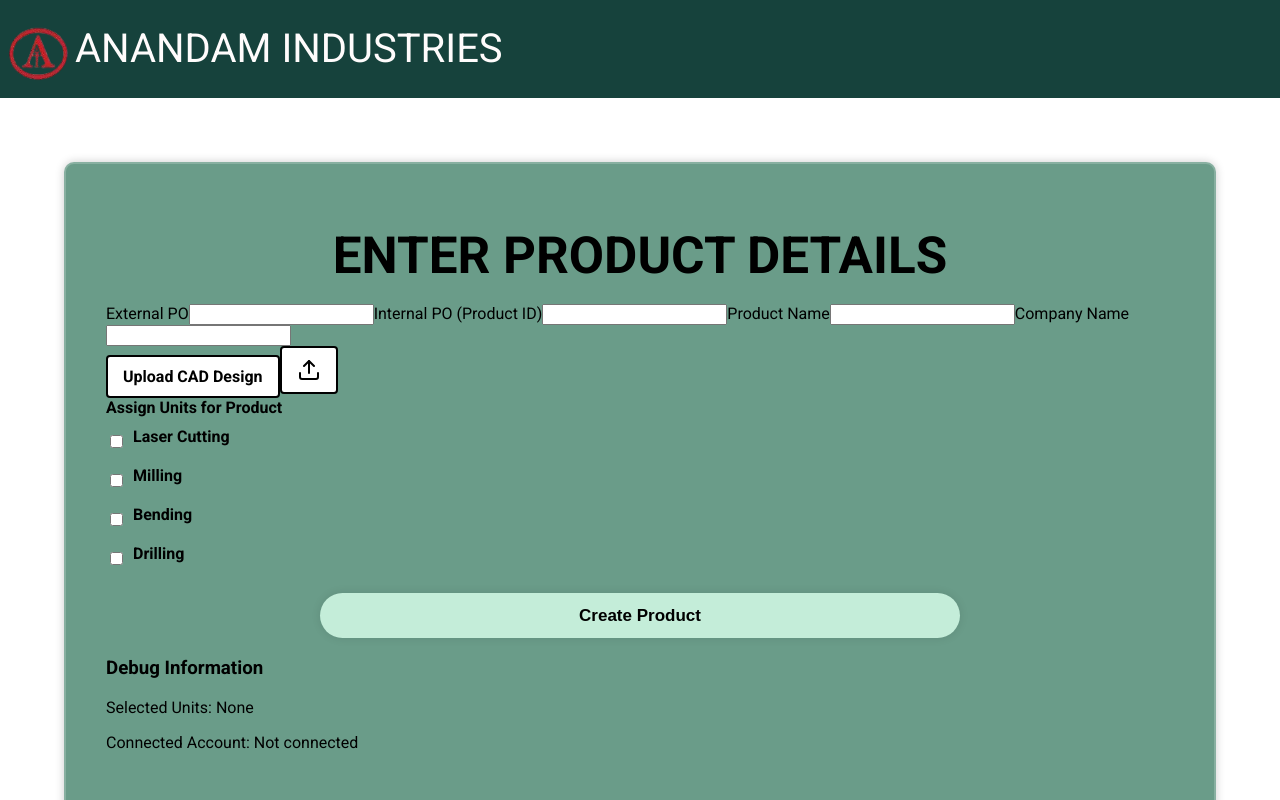
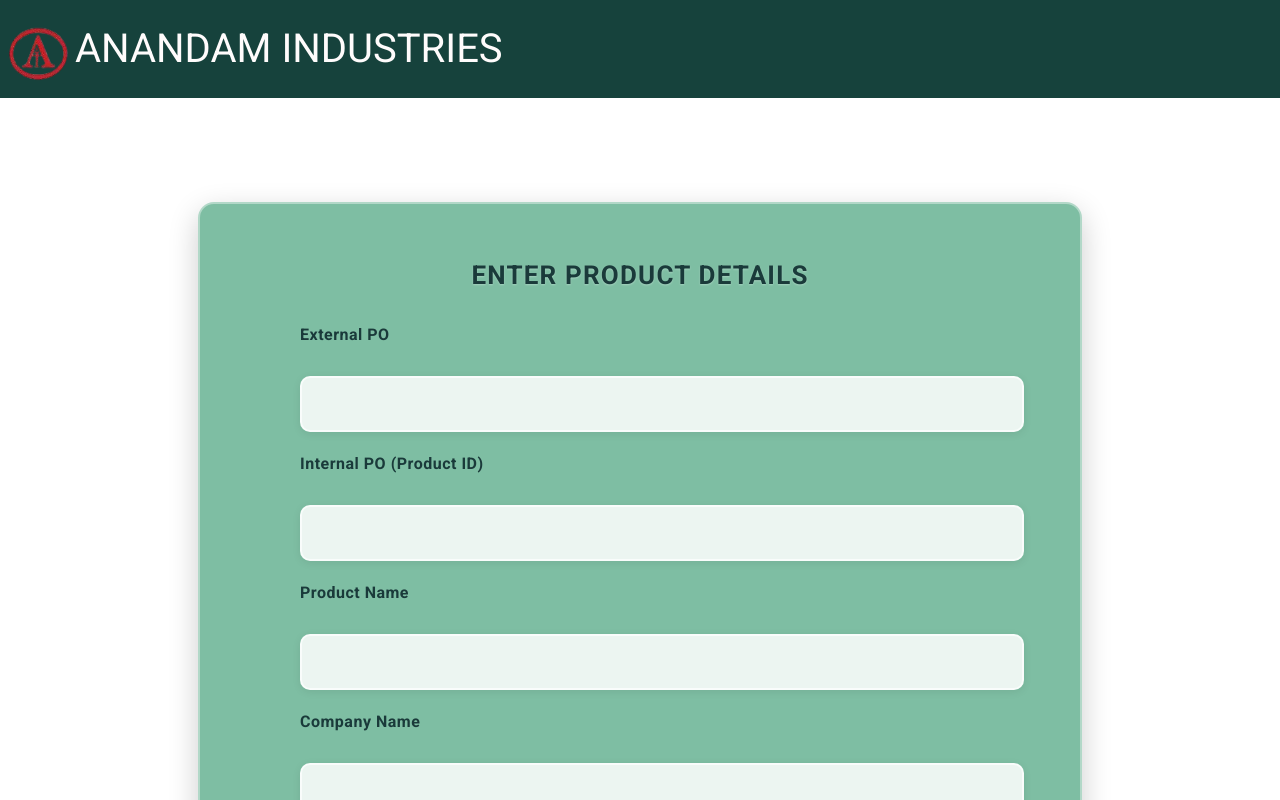
Before and after one commit to Mithun-04/Innovation_Practices, a React (Vite) app in the folder react-app/: page /newprod in a window 1280 px wide. Shown: the top 800 px of the page. Built offline with nearby package versions, Linux system fonts and the light colour scheme.

Commit message:
new_frontend

```diff
--- a/react-app/src/Components/NewProd.css
+++ b/react-app/src/Components/NewProd.css
@@ -1,130 +1,286 @@
+/* Base styling with brighter green */
 .container {
   align-self: center;
-  background-color: #6A9C89;
+  background-color: #7EBEA3; /* Brighter, more vibrant green */
   backdrop-filter: blur(20px);
-  box-shadow: 0 0 10px rgba(0, 0, 0, .2);
-  border: 2px solid rgba(255, 255, 255, .2);
-  width: 1200px;
-  height: 900px;
-  padding: 30px 40px;
-  padding-bottom: 50px;
-  border-radius: 10px;
-  margin: 0 auto;
-}
-.container h1 {
-  color: #000000;
-  text-align: center;
-  margin-bottom: 20px;
-}
-/* Input Box Styling */
-.container .input-box {
-  background-color: white;
-  border-radius: 40px;
-  padding-left: 50px;
-  margin: 30px 0;
-  height: 50px;
-  width: 50%;
-  display: flex;
-  align-items: center; /* Ensure content is vertically centered */
-  border: 2px solid rgba(0, 0, 0, 0.2);
+  box-shadow: 0 10px 30px rgba(0, 0, 0, 0.2);
+  border: 2px solid rgba(255, 255, 255, 0.4);
+  width: 800px; /* Reduced width for better visual appeal */
+  max-width: 90%;
+  min-height: 850px;
+  padding: 40px;
+  border-radius: 16px;
+  margin: 40px auto;
 }
 
-.input-box input {
-  width: 100%;
-  height: 100%;
-  border: none; /* Remove border from input */
-  background: transparent; /* Make background transparent */
-  border-radius: 40px;
-  outline: none;
-  padding-left: 1rem;
-  padding-right: 3rem;
-  color: #000000;
-  font-size: 17px;
+.container h1 {
+  color: #1A3A3A;
+  text-align: center;
+  margin-bottom: 35px;
+  font-size: 26px;
+  letter-spacing: 1.2px;
+  text-transform: uppercase;
+  font-weight: 700;
+  text-shadow: 0 1px 2px rgba(255, 255, 255, 0.3);
 }
 
-.input-box ::placeholder {
-  color: rgb(0, 0, 0);
+/* Form styling */
+form {
+  display: grid;
+  grid-template-columns: 1fr;
+  gap: 22px;
+  width: 85%; /* Make form narrower than container */
+  margin: 0 auto 30px;
 }
 
-/* Icon styling inside input */
-.input-box .icon {
-  position: relative;
-  top: 0; /* Adjust icon position */
-  right: 35px;
-  cursor: pointer;
-  color: #000000;
+/* Label styling */
+label {
+  display: block;
+  margin-bottom: 10px;
+  font-weight: 600;
+  color: #1A3A3A;
+  font-size: 16px;
+  letter-spacing: 0.5px;
 }
 
-
-.wrapper h1 {
-  color: #000000;
-  text-align: center;
+/* Input styling */
+input[type="text"] {
+  width: 100%;
+  height: 52px;
+  padding: 0 20px;
+  border: 2px solid rgba(255, 255, 255, 0.7);
+  border-radius: 10px;
+  background-color: rgba(255, 255, 255, 0.85);
+  color: #333;
+  font-size: 16px;
+  transition: all 0.3s ease;
+  box-shadow: 0 2px 8px rgba(0, 0, 0, 0.08);
 }
 
-
-.container button {
-  display: block;
-  width: 60%;
-  height: 45px;
-  font-size: 17px;
-  border-radius: 40px;
-  background-color: #C4EDD9;
-  color: #000000;
-  border: none;
-  box-shadow: 0 0 10px rgba(0, 0, 0, .1);
-  cursor: pointer;
-  font-weight: 700;
-  margin: 0 auto;
+input[type="text"]:focus {
+  border-color: #D4FFE8;
+  outline: none;
+  background-color: #fff;
+  box-shadow: 0 4px 12px rgba(0, 0, 0, 0.12);
 }
 
-
-.check-box {
-  margin-bottom: 20px;
+/* Improved upload styling */
+.uploading {
+  margin: 25px 0;
+  display: flex;
+  flex-direction: column;
+  align-items: flex-start;
 }
 
-.check-box label {
+.uploading > label {
+  margin-bottom: 15px;
+}
+
+.upload-button {
+  display: inline-flex;
+  align-items: center;
+  justify-content: center;
+  background: linear-gradient(to bottom right, #D4FFE8, #A5FFD6);
+  color: #1A3A3A;
+  border: none;
+  border-radius: 10px;
+  padding: 14px 24px;
+  cursor: pointer;
+  transition: all 0.3s ease;
+  box-shadow: 0 4px 12px rgba(0, 0, 0, 0.15);
+  font-weight: 600;
+}
+
+.upload-button:hover {
+  background: linear-gradient(to bottom right, #A5FFD6, #8FF0C8);
+  transform: translateY(-2px);
+  box-shadow: 0 6px 15px rgba(0, 0, 0, 0.2);
+}
+
+.upload-button svg {
+  margin-right: 8px;
+  height: 20px;
+  width: 20px;
+}
+
+.uploading p {
+  margin-top: 12px;
+  font-size: 15px;
+  color: #1A3A3A;
+  background-color: rgba(255, 255, 255, 0.7);
+  padding: 10px 15px;
+  border-radius: 8px;
+  display: inline-block;
+  box-shadow: 0 2px 5px rgba(0, 0, 0, 0.1);
+}
+
+/* Checkbox styling */
+.check-box {
+  background: linear-gradient(to bottom, rgba(255, 255, 255, 0.9), rgba(255, 255, 255, 0.7));
+  padding: 25px;
+  border-radius: 12px;
+  margin: 25px 0;
+  box-shadow: 0 5px 15px rgba(0, 0, 0, 0.1);
+  border: 1px solid rgba(255, 255, 255, 0.8);
+}
+
+.check-box > label {
   display: block;
-  font-weight: bold;
-  margin-bottom: 10px;
+  font-weight: 700;
+  margin-bottom: 18px;
+  color: #1A3A3A;
+  font-size: 18px;
+  border-bottom: 2px solid rgba(126, 190, 163, 0.3);
+  padding-bottom: 12px;
 }
 
 .checkbox-container {
   display: flex;
   align-items: center;
-  margin-bottom: 10px;
+  margin-bottom: 14px;
+  padding: 12px 16px;
+  background-color: rgba(255, 255, 255, 0.5);
+  border-radius: 8px;
+  transition: all 0.2s ease;
+  border: 1px solid rgba(255, 255, 255, 0.6);
+}
+
+.checkbox-container:hover {
+  background-color: rgba(212, 255, 232, 0.5);
+  transform: translateX(5px);
 }
 
 .checkbox-container input[type="checkbox"] {
-  margin-right: 10px;
+  margin-right: 14px;
+  width: 20px;
+  height: 20px;
+  accent-color: #2C6E49;
+  cursor: pointer;
 }
 
 .checkbox-container label {
   font-size: 16px;
+  margin-bottom: 0;
+  cursor: pointer;
+  font-weight: 500;
+  color: #2C6E49;
 }
 
-.uploading label {
-  display: inline-flex;
-  align-items: center;
-  gap: 8px;
-  padding: 10px 15px;
-  border: 2px solid #000;
+/* Button styling */
+.container button {
+  display: block;
+  width: 70%;
+  height: 54px;
+  font-size: 17px;
+  border-radius: 12px;
+  background: linear-gradient(to right, #92DFC5, #C4FFE0);
+  color: #1A3A3A;
+  border: none;
+  box-shadow: 0 6px 15px rgba(0, 0, 0, 0.15);
   cursor: pointer;
-  font-weight: bold;
-  background-color: #fff;
-  border-radius: 4px;
-  transition: background-color 0.3s;
+  font-weight: 700;
+  margin: 35px auto;
+  transition: all 0.3s ease;
+  text-transform: uppercase;
+  letter-spacing: 1.5px;
 }
 
-.uploading label:hover {
-  background-color: #f3f3f3;
+.container button:hover {
+  background: linear-gradient(to right, #7ECFB1, #A5FFD6);
+  transform: translateY(-3px);
+  box-shadow: 0 8px 20px rgba(0, 0, 0, 0.2);
 }
 
-.uploading input[type="file"] {
-  display: none;
+.container button:active {
+  transform: translateY(1px);
+  box-shadow: 0 4px 10px rgba(0, 0, 0, 0.15);
 }
 
-.uploading p {
-  margin-top: 10px;
+/* Transaction details section */
+.transaction-details {
+  background: linear-gradient(to bottom right, rgba(255, 255, 255, 0.95), rgba(255, 255, 255, 0.85));
+  padding: 25px;
+  border-radius: 12px;
+  margin-top: 35px;
+  box-shadow: 0 8px 20px rgba(0, 0, 0, 0.12);
+  width: 85%;
+  margin-left: auto;
+  margin-right: auto;
+  border: 1px solid rgba(255, 255, 255, 0.8);
+}
+
+.transaction-details h3 {
+  color: #2C6E49;
+  margin-bottom: 18px;
+  font-size: 20px;
+  padding-bottom: 12px;
+  border-bottom: 2px solid #A5FFD6;
+}
+
+.transaction-details p {
+  font-family: monospace;
+  background-color: #f8f8f8;
+  padding: 15px;
+  border-radius: 8px;
   font-size: 14px;
-  color: #333;
+  margin-bottom: 18px;
+  word-break: break-all;
+  border: 1px solid #eee;
 }
+
+.transaction-details button {
+  width: auto;
+  padding: 0 30px;
+  height: 48px;
+  margin: 15px 0;
+  background: linear-gradient(to right, #2C6E49, #3D8361);
+  color: #fff;
+}
+
+.transaction-details button:hover {
+  background: linear-gradient(to right, #3D8361, #4E9673);
+}
+
+/* Debug info styling */
+.debug-info {
+  background-color: rgba(44, 110, 73, 0.1);
+  padding: 20px;
+  border-radius: 12px;
+  margin-top: 35px;
+  font-family: monospace;
+  width: 85%;
+  margin-left: auto;
+  margin-right: auto;
+  border: 1px solid rgba(44, 110, 73, 0.2);
+}
+
+.debug-info h3 {
+  color: #2C6E49;
+  margin-bottom: 12px;
+  font-size: 16px;
+  font-weight: 700;
+}
+
+.debug-info p {
+  margin-bottom: 10px;
+  font-size: 14px;
+  background-color: rgba(255, 255, 255, 0.7);
+  padding: 8px 12px;
+  border-radius: 6px;
+}
+
+/* Responsive adjustments */
+@media (max-width: 768px) {
+  .container {
+    padding: 30px 20px;
+    width: 95%;
+  }
+
+  form, .transaction-details, .debug-info {
+    width: 100%;
+  }
+
+  .container button {
+    width: 100%;
+  }
+}
--- a/react-app/src/Components/NewProd.jsx
+++ b/react-app/src/Components/NewProd.jsx
@@ -212,11 +212,7 @@ function NewProd() {
         </div>
       )}
 
-      <div className="debug-info">
-        <h3>Debug Information</h3>
-        <p>Selected Units: {selectedUnits.join(', ') || "None"}</p>
-        <p>Connected Account: {account || "Not connected"}</p>
-      </div>
+
     </div>
   );
 }
```
